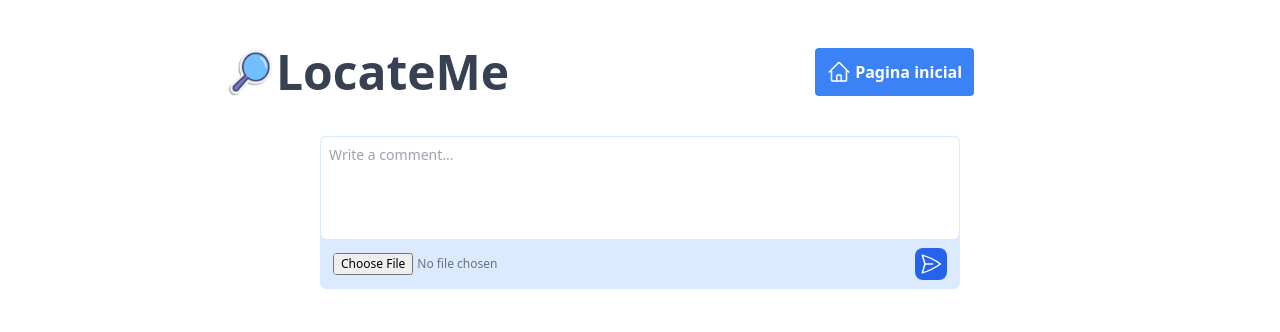
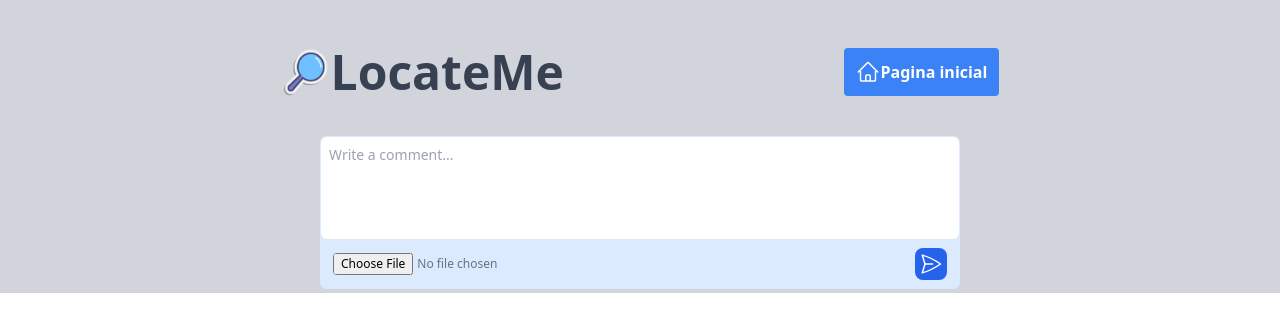
Before and after one commit to David-Mateus/es-projeto, a Next.js app: page /profile in a window 1280 px wide. Shown: the top 332 px of the page. Built offline with nearby package versions, Linux system fonts and the light colour scheme.

Commit message:
atualizacao na parte de profile

```diff
--- a/src/Components/Card.js
+++ b/src/Components/Card.js
@@ -1,14 +1,15 @@
+import Image from "next/image";
 export default function Card(props) {
   return (
     <>
-      <div className="h-58 w-96   py-4">
-        <div className="bg-white border rounded-sm max-w-md">
+      <div className="w-96 h-74  py-2 bg-gray-100 border rounded-md max-w-md mt-2 ">
+        {/* create image */}
         <div className="flex  items-center px-4 py-3">
           <img
             className="h-8 w-8 rounded-full"
             src="https://picsum.photos/id/1027/150/150"
           />
-            <div className="ml-3 ">
+          <div className="ml-3">
             <span className="text-sm font-semibold antialiased block leading-tight">
               Nome-profile
             </span>
@@ -17,10 +18,22 @@ export default function Card(props) {
             </span>
           </div>
         </div>
+
         <div>
           <h2 className="text-gray-600 text-ls block ">{props.text}</h2>
         </div>
-          <img width="150" height="150" src={props.imagemUrl} />
+
+        <div className="py-4 px-2">
+          <Image width="130" height="130" src={props.imagemUrl} />
+        </div>
+
+        <div className="flex items-center  justify-evenly   ">
+          <button className="bg-red-500 hover:bg-red-600 text-white font-bold py-1 px-4 rounded mr-2">
+            Email
+          </button>
+          <button className="bg-green-500 hover:bg-green-600 text-white font-bold py-1 px-4 rounded">
+            WhatsApp
+          </button>
         </div>
       </div>
     </>
--- /dev/null
+++ b/src/pages/api/form.js
@@ -0,0 +1,8 @@
+export default function handler(req, res) {
+    const body = req.body
+    console.log('body: ', body)
+    if (!body.first || !body.last) {
+      return res.status(400).json({ data: 'First or last name not found' })
+    }
+    res.status(200).json({ data: `${body.first} ${body.last}` })
+  }
--- a/src/pages/auth/loginPage.js
+++ b/src/pages/authi/signInPage.js
@@ -20,7 +20,7 @@ export default function SignIn() {
 
   return (
     <>
-      <div className="h-screen w-screen justify-center  flex items-center bg-gray-200">
+      <div className="h-screen w-screen justify-center  flex items-center bg-gray-300">
         <div className="w-80">
           <div className="flex justify-center items-center -mt-14 mb-4">
             <Link href="/">
--- a/src/pages/auth/signupPage.js
+++ b/src/pages/authi/signupPage.js
@@ -21,7 +21,7 @@ export default function SignUp() {
   const onSubmit = (data) => console.log(data);
   return (
     <>
-      <div className="h-screen w-screen justify-center bg-gray-200 flex items-center">
+      <div className="h-screen w-screen justify-center bg-gray-300 flex items-center">
         <div className="w-80">
           <div className="flex justify-center items-center -mt-14 mb-4">
             <Link href="/">
--- a/src/pages/feed/index.js
+++ b/src/pages/feed/index.js
@@ -33,6 +33,7 @@ export default function Feed() {
                     </div>
                 </div>
             </div>
+
         </div>
     </>
 
--- a/src/pages/index.js
+++ b/src/pages/index.js
@@ -3,7 +3,7 @@ import Link from "next/link";
 import styles from "../styles/Modifica.module.css"
 export default function Home() {
   return (
-    <div className="min-h-screen bg-gradient-to-r from-gray-300 to-blue-200">
+    <div className="min-h-screen  bg-gray-300 ">
       {/* NavBar */}
       <nav className="flex justify-between px-6 py-4 sm:px-8 sm:py-6">
         <div className="flex items-center pb-24">
@@ -34,12 +34,12 @@ export default function Home() {
               São Longuinho, São longuinho, se eu achar o que perdi prometo uma vela acender no seu caminho.
             </p>
             <div className="flex flex-col md:flex-row">
-              <Link href="/">
+              <Link href="./authi/signInPage">
                 <button className="inline-block mb-4 md:mb-0 md:mr-4 px-8 py-4 text-2xl font-medium text-black border rounded-lg bg-white border-teal-400 hover:bg-blue-500 ">
                   Entrar
                 </button>
               </Link>
-              <Link href="/">
+              <Link href="./authi/signupPage">
                 <button className="inline-block px-8 py-4 text-2xl font-medium text-black border rounded-lg bg-blue-500 border-teal-400 hover:bg-white hover:bg-white">
                   Criar Perfil
                 </button>
--- a/src/pages/profile/index.js
+++ b/src/pages/profile/index.js
@@ -4,7 +4,8 @@ import Link from "next/link";
 import { useState } from "react";
 import Card from "../../Components/Card";
 
-const index = () => {
+export default function Profile(){
+
   const [posts, setPosts] = useState();
   const [text, setName] = useState([]);
   const [imagemUrl, setImagemUrl] = useState("");
@@ -34,18 +35,21 @@ const index = () => {
   return (
     <>
       {/* NavBar - Componente - 1 */}
-      <nav>
-        <div className="flex flex-row justify-evenly ml-40 mt-12 ">
-          <div className="flex -ml-60 ">
+      {/* className="max-h-full bg-gray-300" */}
+      <div className="max-h-full bg-gray-300">
+        <div className="bg-gray-300">
+          <div className="flex flex-row justify-evenly">
+            <div className="flex -ml-30 mt-12">
               <Image src="/logoLupa.png" width={50} height={50} alt="Logo" />
-
               <h1 className="text-5xl text-gray-700 font-bold">LocateMe</h1>
             </div>
+            <div className="-ml-30 mt-12
+            ">
               <Link
-            href="/"
-            className="flex  bg-blue-500 hover:bg-blue-600 text-white font-bold py-3 px-3 rounded"
+                href="../feed/"
+                className="flex bg-blue-500 hover:bg-blue-600 text-white font-bold py-3 px-3 rounded"
               >
-            <div className="pe-1 ">
+                <div>
                   <svg
                     xmlns="http://www.w3.org/2000/svg"
                     fill="none"
@@ -64,9 +68,10 @@ const index = () => {
                 Pagina inicial
               </Link>
             </div>
-      </nav>
-      <section>
-        <form className="grid justify-items-center mt-10 ">
+          </div>
+        </div>
+
+        <form className="grid justify-items-center mt-10  ">
             <div className="w-3/6   mb-1 border border-blue-100 rounded-md bg-blue-100">
               <div className="px-1 py-1 bg-white rounded-md dark:bg-blue-100 ">
                 <label htmlFor="comment" className="sr-only">
@@ -111,12 +116,10 @@ const index = () => {
                   </svg>
                 </button>
               </div>
-
             </div>
-
           </form>
 
-        <div className="grid justify-items-center  ">
+        <div className="grid justify-items-center">
             {text.map((item, index) => (
               <Card
                 key={index}
@@ -126,11 +129,8 @@ const index = () => {
               />
             ))}
           </div>
-      </section>
-
+      </div>
       {/* /NavBar */}
     </>
   );
 };
-
-export default index;
--- a/src/pages/profile/teste.js
+++ b/src/pages/profile/teste.js
@@ -1,10 +1,13 @@
-function Page({ stars }) {
-  return <div>Next stars: {stars}</div>;
+export default function Form() {
+  return (
+    <form action="/api/form" method="post">
+      <label htmlFor="first">First Name</label>
+      <input type="text" id="first" name="first" required />
+
+      <label htmlFor="last">Last Name</label>
+      <input type="text" id="last" name="last" required />
+
+      <button type="submit">Submit</button>
+    </form>
+  )
 }
-Page.getInitialProps = async (ctx) => {
-  const res = await fetch("https://api.github.com/repos/vercel/next.js");
-  const json = await res.json();
-  return { stars: json.stargazers_count };
-};
-
-export default Page;
```
Also changed, not shown: public/ilustracao.png. Lines whose indentation alone changed are shown as unchanged.
